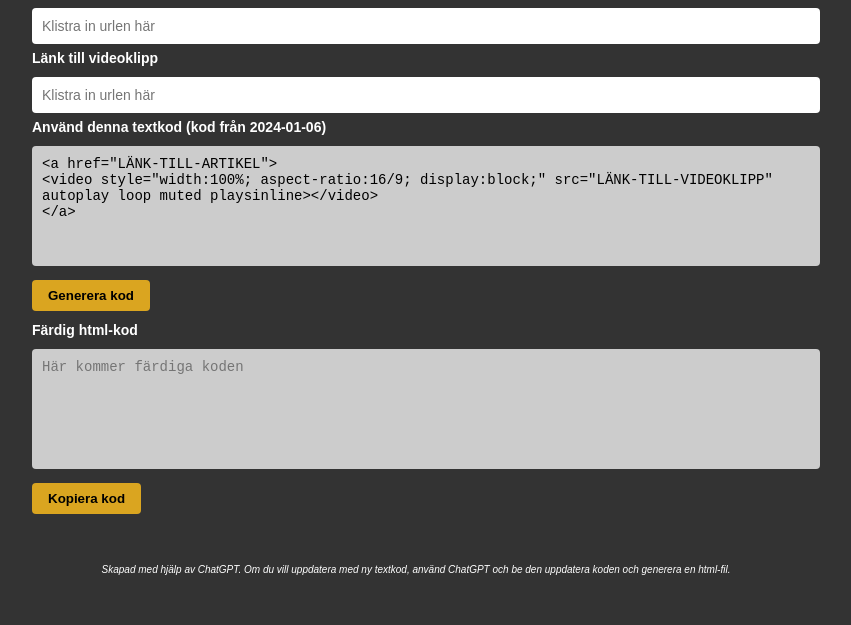
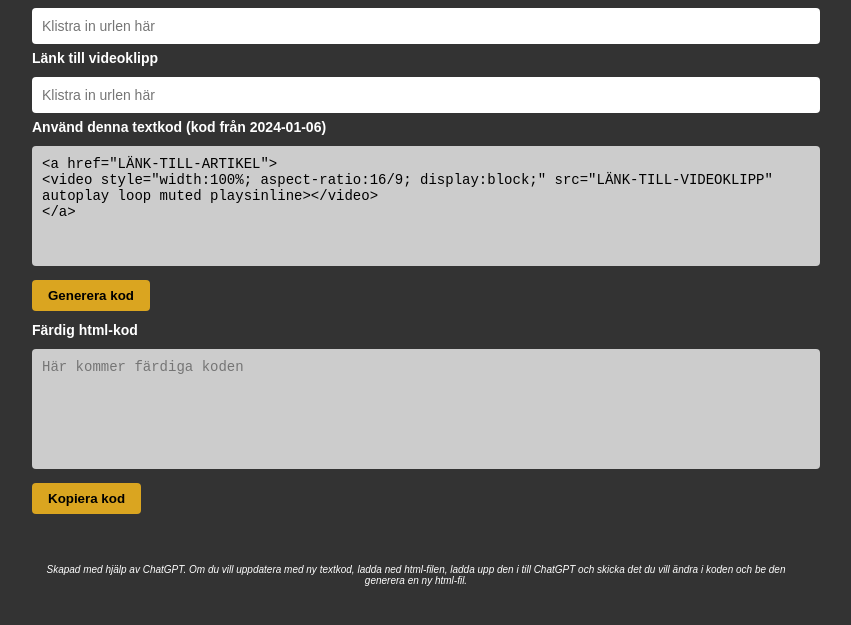
Before and after one commit to exptool/rorligpuff, a plain HTML site: page index.html in a window 1280 px wide. Shown: the part 101-726 px from the top of the page, without its empty margins (224-1075 px from the left). Drawn offline with Linux system fonts and the light colour scheme.

Commit message:
Update index.html

```diff
--- a/index.html
+++ b/index.html
@@ -91,7 +91,8 @@
         <button onclick="copyCode()">Kopiera kod</button>
 
         <div class="footer">
-            Skapad med hjälp av ChatGPT. Om du vill uppdatera med ny textkod, använd ChatGPT och be den uppdatera koden och generera en html-fil.
+            Skapad med hjälp av ChatGPT.
+            Om du vill uppdatera med ny textkod, ladda ned html-filen, ladda upp den i till ChatGPT och skicka det du vill ändra i koden och be den generera en ny html-fil.
         </div>
     </div>
 
```
